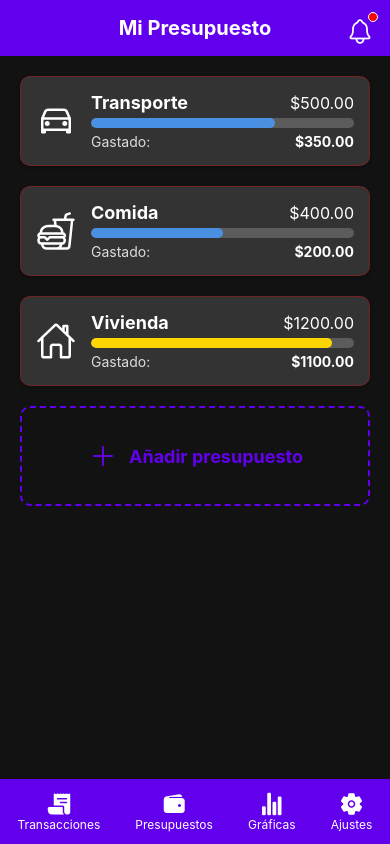
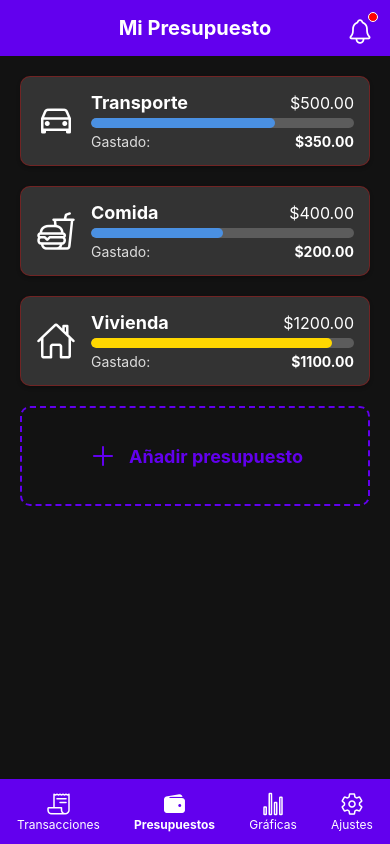
Before and after one commit to Apoquellia/AhorraPlusApp, a React Native app in the folder Aplicacion/: screen / in a window 390 px wide. Both pictures are taken after a click on the button "SCREEN DE PRESUPUESTO". Built offline with nearby package versions, Linux system fonts and the light colour scheme.

Commit message:
Ajustes ligeros en las pantallas de PresupuestoScreen y ConfiguracionScreen

```diff
--- a/Aplicacion/screens/ConfiguracionScreen.js
+++ b/Aplicacion/screens/ConfiguracionScreen.js
@@ -5,23 +5,19 @@ import {
   StyleSheet,
   ScrollView,
   TouchableOpacity,
-  Switch // Importamos Switch
+  Switch
 } from 'react-native';
 import { SafeAreaView } from 'react-native-safe-area-context';
 import { Ionicons } from '@expo/vector-icons';
 
 export default function ConfiguracionScreen() {
-  // Estados "falsos" solo para la funcionalidad visual de los toggles
   const [isDarkTheme, setIsDarkTheme] = useState(true);
   const [notificationsOn, setNotificationsOn] = useState(true);
 
   return (
     <SafeAreaView style={styles.container}>
       <View style={styles.header}>
-        {/* Título de la nueva pantalla */}
         <Text style={styles.headerText}>Configuración</Text>
-
-        {/* Quitamos la campana de aquí, no es común en la config */}
       </View>
 
       <ScrollView
@@ -29,7 +25,6 @@ export default function ConfiguracionScreen() {
         contentContainerStyle={styles.content}
       >
 
-        {/* --- SECCIÓN DE CUENTA --- */}
         <Text style={styles.sectionTitle}>Cuenta</Text>
         <TouchableOpacity style={styles.settingItem}>
           <Ionicons name="person-circle-outline" size={24} color="#fff" style={styles.settingIcon} />
@@ -42,7 +37,6 @@ export default function ConfiguracionScreen() {
           <Ionicons name="chevron-forward-outline" size={20} color="#555" />
         </TouchableOpacity>
 
-        {/* --- SECCIÓN DE PREFERENCIAS --- */}
         <Text style={styles.sectionTitle}>Preferencias</Text>
         <View style={styles.settingItem}>
           <Ionicons name="moon-outline" size={24} color="#fff" style={styles.settingIcon} />
@@ -70,14 +64,12 @@ export default function ConfiguracionScreen() {
           <Ionicons name="chevron-forward-outline" size={20} color="#555" />
         </TouchableOpacity>
 
-        {/* --- SECCIÓN DE SALIR --- */}
         <Text style={styles.sectionTitle}>Sesión</Text>
         <TouchableOpacity style={styles.logoutButton}>
           <Ionicons name="log-out-outline" size={24} color="#FF6347" style={styles.settingIcon} />
           <Text style={styles.logoutButtonText}>Cerrar Sesión</Text>
         </TouchableOpacity>
 
-        {/* Versión de la App */}
         <Text style={styles.versionText}>AhorraPulsApp v1.0.0</Text>
 
       </ScrollView>
@@ -95,7 +87,6 @@ export default function ConfiguracionScreen() {
           <Ionicons name="stats-chart-outline" size={24} color="white" />
           <Text style={styles.footerButtonText}>Gráficas</Text>
         </TouchableOpacity>
-        {/* Botón de Ajustes "Activo" */}
         <TouchableOpacity style={styles.footerButton}>
           <Ionicons name="settings" size={24} color="white" />
           <Text style={styles.footerButtonTextActive}>Ajustes</Text>
@@ -141,15 +132,12 @@ const styles = StyleSheet.create({
   footerButtonText: {
     color: 'white',
     fontSize: 12,
-    opacity: 0.7, // Texto normal un poco opaco
   },
   footerButtonTextActive: {
-    color: 'white', // Texto activo blanco y bold
+    color: 'white',
     fontSize: 12,
     fontWeight: 'bold',
   },
-
-  // --- NUEVOS ESTILOS PARA CONFIGURACIÓN ---
   sectionTitle: {
     color: '#aaa',
     fontSize: 14,
@@ -175,7 +163,7 @@ const styles = StyleSheet.create({
   settingText: {
     color: '#fff',
     fontSize: 16,
-    flex: 1, // Esto empuja el switch/chevron al final
+    flex: 1,
   },
   logoutButton: {
     backgroundColor: '#333',
@@ -188,7 +176,7 @@ const styles = StyleSheet.create({
     marginVertical: 5,
   },
   logoutButtonText: {
-    color: '#FF6347', // Color rojo para "peligro"
+    color: '#FF6347',
     fontSize: 16,
     fontWeight: 'bold',
     flex: 1,
--- a/Aplicacion/screens/PresupuestoScreen.js
+++ b/Aplicacion/screens/PresupuestoScreen.js
@@ -142,19 +142,19 @@ export default function PresupuestoScreen() {
 
       <View style={styles.footer}>
         <TouchableOpacity style={styles.footerButton}>
-          <Ionicons name="receipt" size={24} color="white" />
+          <Ionicons name="receipt-outline" size={24} color="white" />
           <Text style={styles.footerButtonText}>Transacciones</Text>
         </TouchableOpacity>
         <TouchableOpacity style={styles.footerButton}>
           <Ionicons name="wallet" size={24} color="white" />
-          <Text style={styles.footerButtonText}>Presupuestos</Text>
+          <Text style={styles.footerButtonTextActive}>Presupuestos</Text>
         </TouchableOpacity>
         <TouchableOpacity style={styles.footerButton}>
-          <Ionicons name="stats-chart" size={24} color="white" />
+          <Ionicons name="stats-chart-outline" size={24} color="white" />
           <Text style={styles.footerButtonText}>Gráficas</Text>
         </TouchableOpacity>
         <TouchableOpacity style={styles.footerButton}>
-          <Ionicons name="settings" size={24} color="white" />
+          <Ionicons name="settings-outline" size={24} color="white" />
           <Text style={styles.footerButtonText}>Ajustes</Text>
         </TouchableOpacity>
       </View>
@@ -200,6 +200,11 @@ const styles = StyleSheet.create({
   footerButtonText: {
     color: 'white',
     fontSize: 12,
+  },
+  footerButtonTextActive: {
+  color: 'white',
+  fontSize: 12,
+  fontWeight: 'bold',
   },
   card: {
     backgroundColor: '#333',
```
